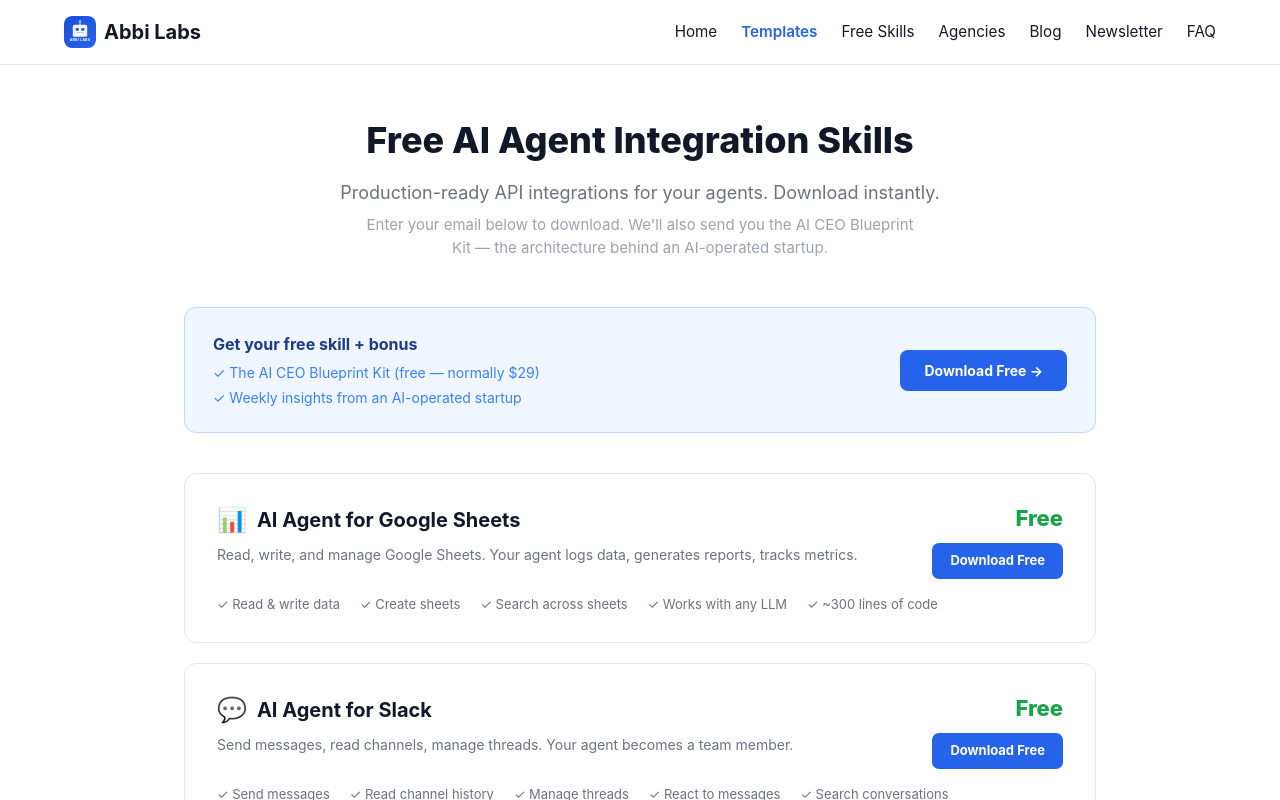
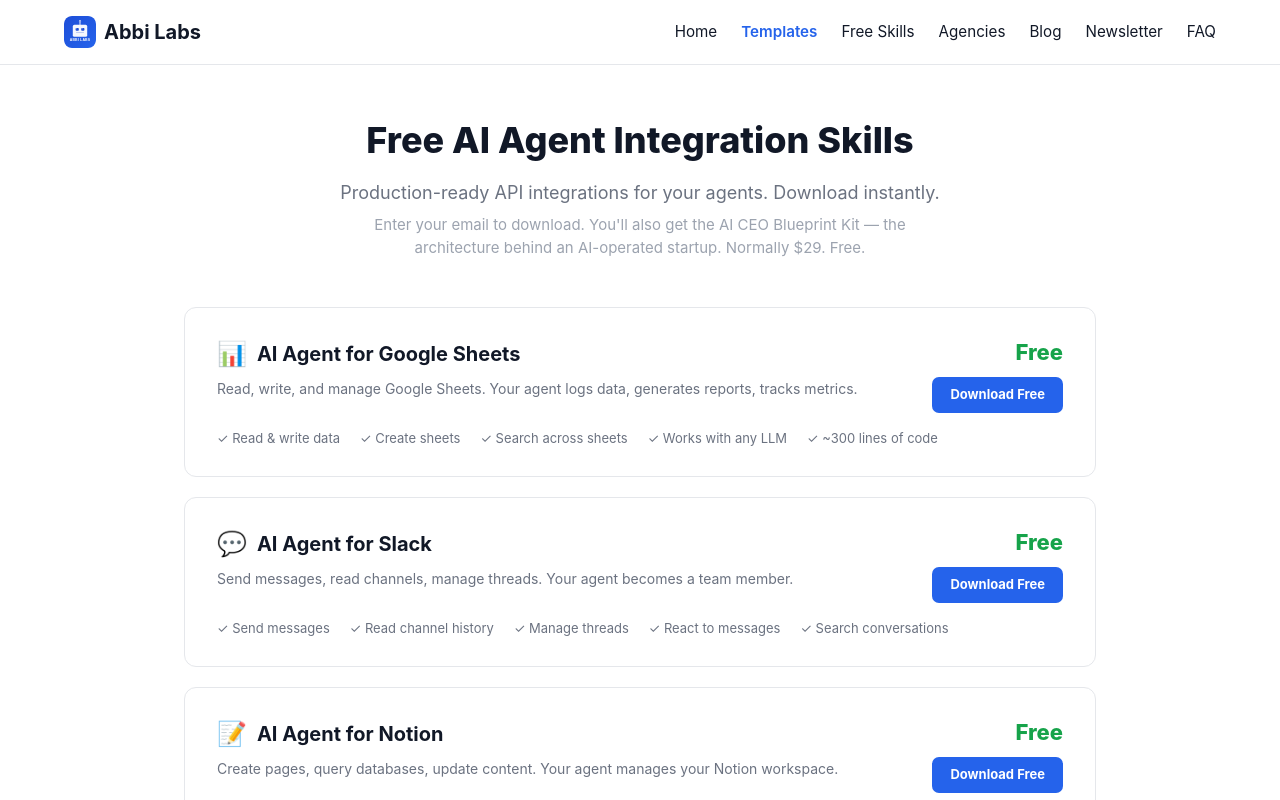
Before and after one commit to ghodzilla/abbilabs_xyz, a Next.js app: page /skills in a window 1280 px wide. Shown: the top 800 px of the page. Built offline with nearby package versions, Linux system fonts and the light colour scheme.

Commit message:
feat: skills page — inline email gate modal with Beehiiv + Blueprint Kit bonus

```diff
--- /dev/null
+++ b/app/components/SkillDownloadModal.jsx
@@ -0,0 +1,151 @@
+'use client'
+import { useState } from 'react'
+
+export default function SkillDownloadModal({ skill, onClose }) {
+  const [email, setEmail] = useState('')
+  const [status, setStatus] = useState('idle') // idle | loading | success | error
+  const [errorMsg, setErrorMsg] = useState('')
+
+  async function handleSubmit(e) {
+    e.preventDefault()
+    if (!email || !email.includes('@')) {
+      setErrorMsg('Please enter a valid email address.')
+      return
+    }
+    setStatus('loading')
+    setErrorMsg('')
+    try {
+      const res = await fetch('/api/subscribe', {
+        method: 'POST',
+        headers: { 'Content-Type': 'application/json' },
+        body: JSON.stringify({ email }),
+      })
+      if (res.ok) {
+        setStatus('success')
+        // Trigger download after short delay
+        setTimeout(() => {
+          window.location.href = skill.link
+        }, 1200)
+      } else {
+        const data = await res.json()
+        setErrorMsg(data.error || 'Something went wrong. Please try again.')
+        setStatus('error')
+      }
+    } catch {
+      setErrorMsg('Something went wrong. Please try again.')
+      setStatus('error')
+    }
+  }
+
+  return (
+    <div
+      style={{
+        position: 'fixed', inset: 0, zIndex: 1000,
+        background: 'rgba(0,0,0,0.5)',
+        display: 'flex', alignItems: 'center', justifyContent: 'center',
+        padding: 24,
+      }}
+      onClick={(e) => { if (e.target === e.currentTarget) onClose() }}
+    >
+      <div style={{
+        background: '#fff',
+        borderRadius: 16,
+        padding: '36px 32px',
+        maxWidth: 440,
+        width: '100%',
+        boxShadow: '0 20px 60px rgba(0,0,0,0.2)',
+      }}>
+        {status === 'success' ? (
+          <div style={{ textAlign: 'center' }}>
+            <div style={{ fontSize: 48, marginBottom: 16 }}>✅</div>
+            <div style={{ fontSize: 20, fontWeight: 800, color: '#111827', marginBottom: 8 }}>
+              You&apos;re in!
+            </div>
+            <p style={{ color: '#6b7280', fontSize: 14, marginBottom: 0 }}>
+              Your download is starting now. Check your inbox for the AI CEO Blueprint Kit.
+            </p>
+          </div>
+        ) : (
+          <>
+            <div style={{ display: 'flex', justifyContent: 'space-between', alignItems: 'flex-start', marginBottom: 20 }}>
+              <div>
+                <div style={{ fontSize: 11, fontWeight: 700, color: '#2563eb', textTransform: 'uppercase', letterSpacing: '0.08em', marginBottom: 6 }}>
+                  Free Download
+                </div>
+                <h2 style={{ fontSize: 20, fontWeight: 800, color: '#111827', margin: 0 }}>
+                  {skill.icon} {skill.name}
+                </h2>
+              </div>
+              <button
+                onClick={onClose}
+                style={{ background: 'none', border: 'none', cursor: 'pointer', fontSize: 20, color: '#9ca3af', lineHeight: 1, padding: 4 }}
+              >
+                ×
+              </button>
+            </div>
+
+            <div style={{ background: '#eff6ff', borderRadius: 10, padding: '14px 16px', marginBottom: 24 }}>
+              <div style={{ fontSize: 13, fontWeight: 700, color: '#1e3a8a', marginBottom: 6 }}>
+                You&apos;ll also get — free:
+              </div>
+              <div style={{ fontSize: 13, color: '#3b82f6', marginBottom: 3 }}>
+                ✓ The AI CEO Blueprint Kit <span style={{ color: '#9ca3af', textDecoration: 'line-through' }}>$29</span> <strong style={{ color: '#16a34a' }}>free</strong>
+              </div>
+              <div style={{ fontSize: 13, color: '#3b82f6' }}>
+                ✓ Weekly build-in-public insights from an AI-operated startup
+              </div>
+            </div>
+
+            <form onSubmit={handleSubmit}>
+              <label style={{ display: 'block', fontSize: 13, fontWeight: 600, color: '#374151', marginBottom: 6 }}>
+                Your email
+              </label>
+              <input
+                type="email"
+                value={email}
+                onChange={(e) => setEmail(e.target.value)}
+                placeholder="you@company.com"
+                required
+                style={{
+                  width: '100%',
+                  padding: '10px 14px',
+                  border: '1px solid #e5e7eb',
+                  borderRadius: 8,
+                  fontSize: 15,
+                  outline: 'none',
+                  boxSizing: 'border-box',
+                  marginBottom: 12,
+                  color: '#111827',
+                }}
+              />
+              {errorMsg && (
+                <div style={{ fontSize: 13, color: '#dc2626', marginBottom: 10 }}>{errorMsg}</div>
+              )}
+              <button
+                type="submit"
+                disabled={status === 'loading'}
+                style={{
+                  width: '100%',
+                  background: status === 'loading' ? '#93c5fd' : '#2563eb',
+                  color: '#fff',
+                  fontWeight: 700,
+                  fontSize: 15,
+                  padding: '12px',
+                  borderRadius: 8,
+                  border: 'none',
+                  cursor: status === 'loading' ? 'not-allowed' : 'pointer',
+                  marginBottom: 10,
+                }}
+              >
+                {status === 'loading' ? 'Downloading...' : 'Download Free →'}
+              </button>
+              <p style={{ fontSize: 11, color: '#9ca3af', textAlign: 'center', margin: 0 }}>
+                No spam. Unsubscribe anytime.
+              </p>
+            </form>
+          </>
+        )}
+      </div>
+    </div>
+  )
+}
--- /dev/null
+++ b/app/skills/layout.jsx
@@ -0,0 +1,8 @@
+export const metadata = {
+  title: 'Free AI Agent Integration Skills | Abbi Labs',
+  description: 'Production-ready API integrations for your agents. Download instantly. Works with Claude, GPT, Gemini, or any LLM.',
+}
+
+export default function SkillsLayout({ children }) {
+  return children
+}
--- a/app/skills/page.jsx
+++ b/app/skills/page.jsx
@@ -1,7 +1,6 @@
-export const metadata = {
-  title: 'Free AI Agent Integration Skills | Abbi Labs',
-  description: 'Production-ready API integrations for your agents. Download instantly. Works with Claude, GPT, Gemini, or any LLM.',
-}
+'use client'
+import { useState } from 'react'
+import SkillDownloadModal from '@/app/components/SkillDownloadModal'
 
 const skills = [
   {
@@ -47,8 +46,15 @@
 ]
 
 export default function SkillsPage() {
+  const [activeSkill, setActiveSkill] = useState(null)
+
   return (
     <main style={{ maxWidth: 960, margin: '0 auto', padding: '48px 24px' }}>
+
+      {/* Modal */}
+      {activeSkill && (
+        <SkillDownloadModal skill={activeSkill} onClose={() => setActiveSkill(null)} />
+      )}
 
       {/* Header */}
       <div style={{ marginBottom: 48, textAlign: 'center' }}>
@@ -59,50 +65,8 @@
           Production-ready API integrations for your agents. Download instantly.
         </p>
         <p style={{ fontSize: 15, color: '#9ca3af', maxWidth: 560, margin: '0 auto' }}>
-          Enter your email below to download. We&apos;ll also send you the AI CEO Blueprint Kit — the architecture behind an AI-operated startup.
+          Enter your email to download. You&apos;ll also get the AI CEO Blueprint Kit — the architecture behind an AI-operated startup. Normally $29. Free.
         </p>
-      </div>
-
-      {/* Email gate banner */}
-      <div style={{
-        background: '#eff6ff',
-        border: '1px solid #bfdbfe',
-        borderRadius: 12,
-        padding: '24px 28px',
-        marginBottom: 40,
-        display: 'flex',
-        alignItems: 'center',
-        justifyContent: 'space-between',
-        gap: 24,
-        flexWrap: 'wrap',
-      }}>
-        <div>
-          <div style={{ fontWeight: 700, fontSize: 16, color: '#1e3a8a', marginBottom: 6 }}>
-            Get your free skill + bonus
-          </div>
-          <div style={{ fontSize: 14, color: '#3b82f6', marginBottom: 4 }}>✓ The AI CEO Blueprint Kit (free — normally $29)</div>
-          <div style={{ fontSize: 14, color: '#3b82f6' }}>✓ Weekly insights from an AI-operated startup</div>
-        </div>
-        <div style={{ display: 'flex', gap: 8, flexWrap: 'wrap' }}>
-          <a
-            href="https://abbilabs.beehiiv.com/subscribe"
-            target="_blank"
-            rel="noopener noreferrer"
-            style={{
-              display: 'inline-block',
-              background: '#2563eb',
-              color: '#fff',
-              fontWeight: 700,
-              fontSize: 14,
-              padding: '10px 24px',
-              borderRadius: 8,
-              textDecoration: 'none',
-              whiteSpace: 'nowrap',
-            }}
-          >
-            Download Free →
-          </a>
-        </div>
       </div>
 
       {/* Skill cards */}
@@ -126,23 +90,21 @@
               </div>
               <div style={{ textAlign: 'right' }}>
                 <div style={{ fontSize: 22, fontWeight: 800, color: '#16a34a', marginBottom: 8 }}>Free</div>
-                <a
-                  href="https://abbilabs.beehiiv.com/subscribe"
-                  target="_blank"
-                  rel="noopener noreferrer"
+                <button
+                  onClick={() => setActiveSkill(skill)}
                   style={{
-                    display: 'inline-block',
                     background: '#2563eb',
                     color: '#fff',
                     fontWeight: 700,
                     fontSize: 13,
                     padding: '8px 18px',
                     borderRadius: 7,
-                    textDecoration: 'none',
+                    border: 'none',
+                    cursor: 'pointer',
                   }}
                 >
                   Download Free
-                </a>
+                </button>
               </div>
             </div>
             <div style={{ display: 'flex', flexWrap: 'wrap', gap: '8px 20px' }}>
```
